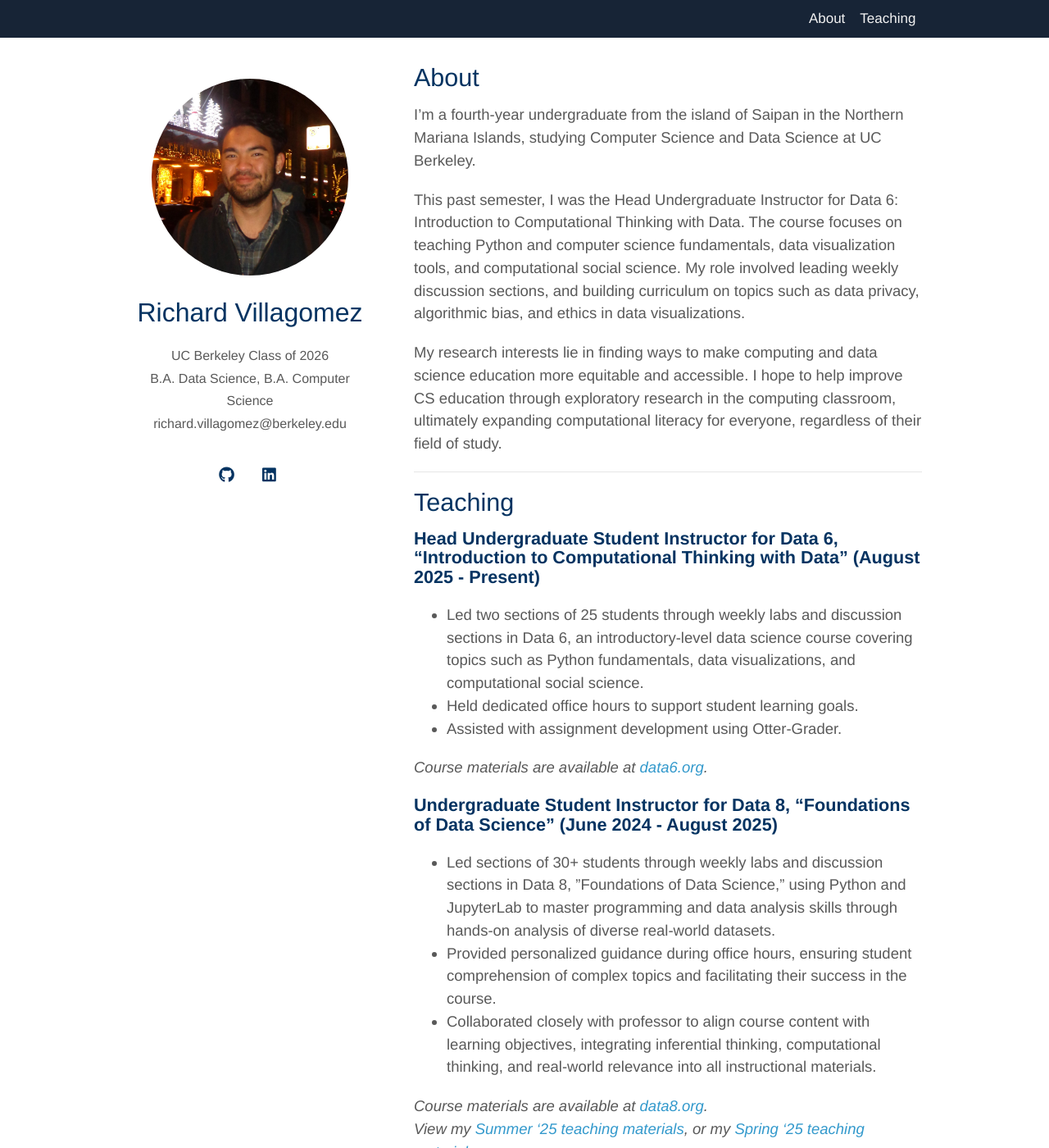
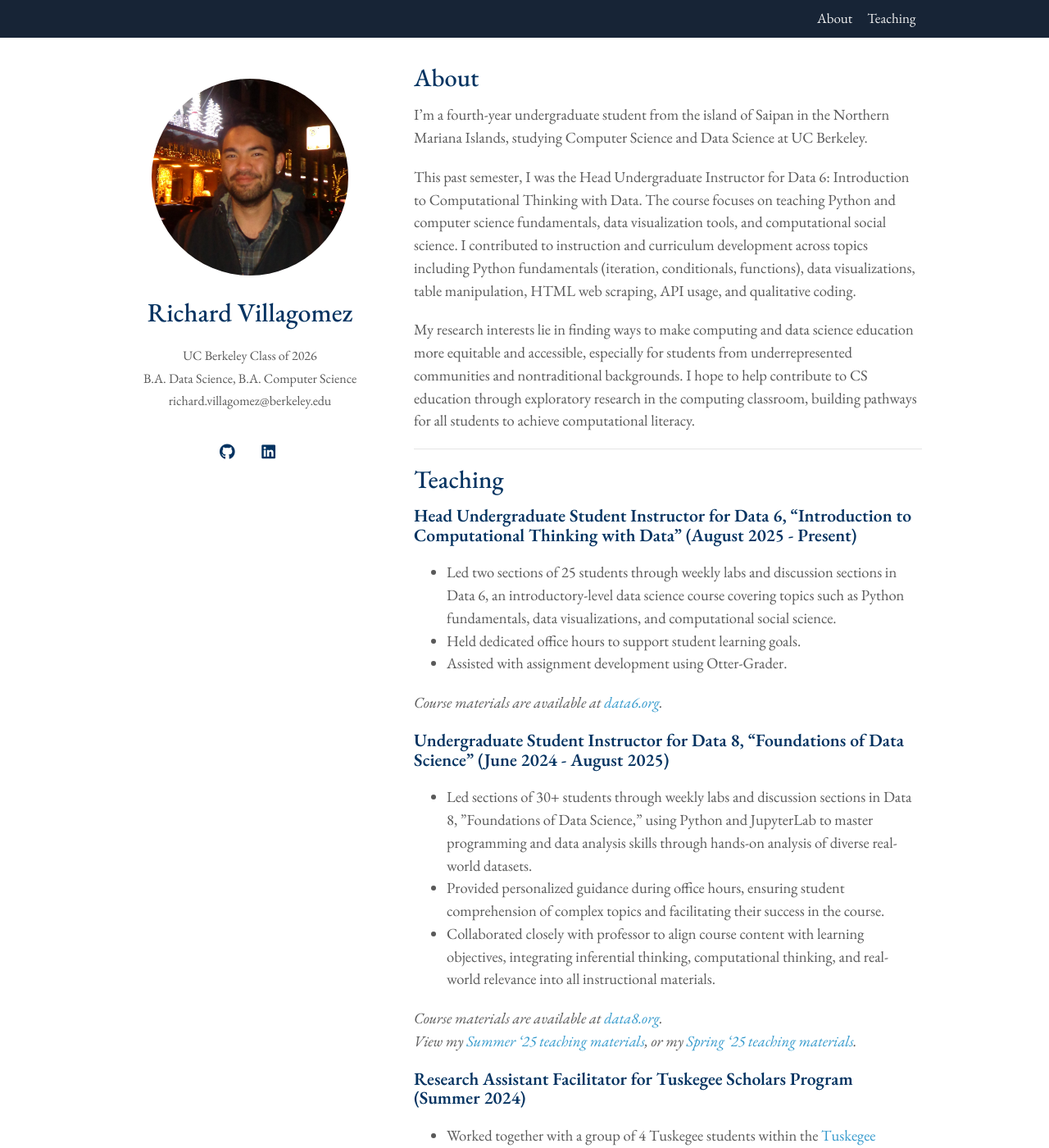
Before and after one commit to richardvillagomez/richardvillagomez.github.io, a Jekyll site: the page built from index.md, in a window 1280 px wide and 1400 px high. Shown: the whole window at 82% size. Built offline with Jekyll 4.4.1, drawn with Linux system fonts in a browser that asks for light colours; nearby versions of some CDN libraries; a style sheet for code colours, icons or effects is not loaded; our own code applies the rules of GitHub Pages for plain Markdown files.

Commit message:
misc updates

```diff
--- a/assets/css/font.css
+++ b/assets/css/font.css
@@ -1,10 +1,11 @@
 @import url('https://fonts.googleapis.com/css2?family=Crimson+Pro:ital,wght@0,400;0,500;0,600;1,500;1,600&display=swap');
 @import url('https://fonts.googleapis.com/css2?family=Ubuntu+Mono&display=swap');
+@import url('https://fonts.googleapis.com/css2?family=EB+Garamond:ital,wght@0,400;0,500;0,600;1,400;1,500;1,600&display=swap');
 
 body {
   background-color: #fff;
   padding:0px;
-  font: 18.5px/1.5  "Helvetica Neue", sans-serif;
+  font: 18.5px/1.5  "EB Garamond", serif;
   color:#595959;
   font-weight:400;
   margin:0
--- a/index.md
+++ b/index.md
@@ -4,13 +4,12 @@ layout: homepage
 
 ## About
 
-I’m a fourth-year undergraduate from the island of Saipan in the Northern Mariana Islands, studying Computer Science and Data Science at UC Berkeley.
+I’m a fourth-year undergraduate student from the island of Saipan in the Northern Mariana Islands, studying Computer Science and Data Science at UC Berkeley.
 
-This past semester, I was the Head Undergraduate Instructor for Data 6: Introduction to Computational Thinking with Data. The course focuses on teaching Python and computer science fundamentals, data visualization tools, and computational social science. My role involved leading weekly discussion sections, and building curriculum on topics such as data privacy, algorithmic bias, and ethics in data visualizations.
+This past semester, I was the Head Undergraduate Instructor for Data 6: Introduction to Computational Thinking with Data. The course focuses on teaching Python and computer science fundamentals, data visualization tools, and computational social science. I contributed to instruction and curriculum development across topics including Python fundamentals (iteration, conditionals, functions), data visualizations, table manipulation, HTML web scraping, API usage, and qualitative coding.
 
-My research interests lie in finding ways to make computing and data science education more equitable and accessible. I hope to help improve CS education through exploratory research in the computing classroom, ultimately expanding computational literacy for everyone, regardless of their field of study.
+My research interests lie in finding ways to make computing and data science education more equitable and accessible, especially for students from underrepresented communities and nontraditional backgrounds. I hope to help contribute to CS education through exploratory research in the computing classroom, building pathways for all students to achieve computational literacy.
 
 ---
 {% include_relative _includes/teaching.md %}
-
 ---
```
